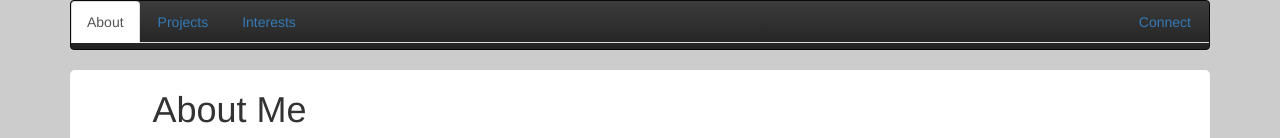
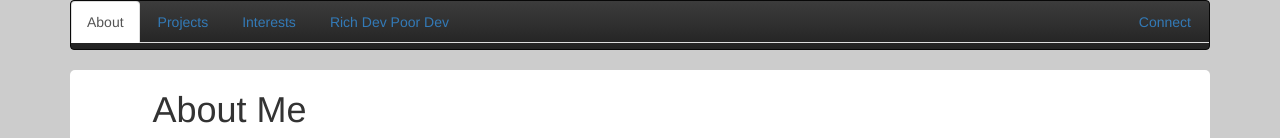
Before and after one commit to harihari1989/harihari1989.github.io, a plain HTML site: page index.html in a window 1280 px wide. Shown: the top 138 px of the page. Drawn offline with nearby package versions, Linux system fonts and the light colour scheme.

Commit message:
Update index.html

```diff
--- a/index.html
+++ b/index.html
@@ -50,6 +50,7 @@
 						<li class="active"><a href="#about" data-toggle="tab">About</a></li>
 						<li><a href="#projects" data-toggle="tab">Projects</a></li>
 						<li><a href="#interests" data-toggle="tab">Interests</a></li>
+						<li><a href="#lp" data-toggle="tab">Rich Dev Poor Dev</a></li>
 						<li class="pull-right"><a href="#connect" data-toggle="tab">Connect</a></li>
 					</ul>
 				</div>
```
